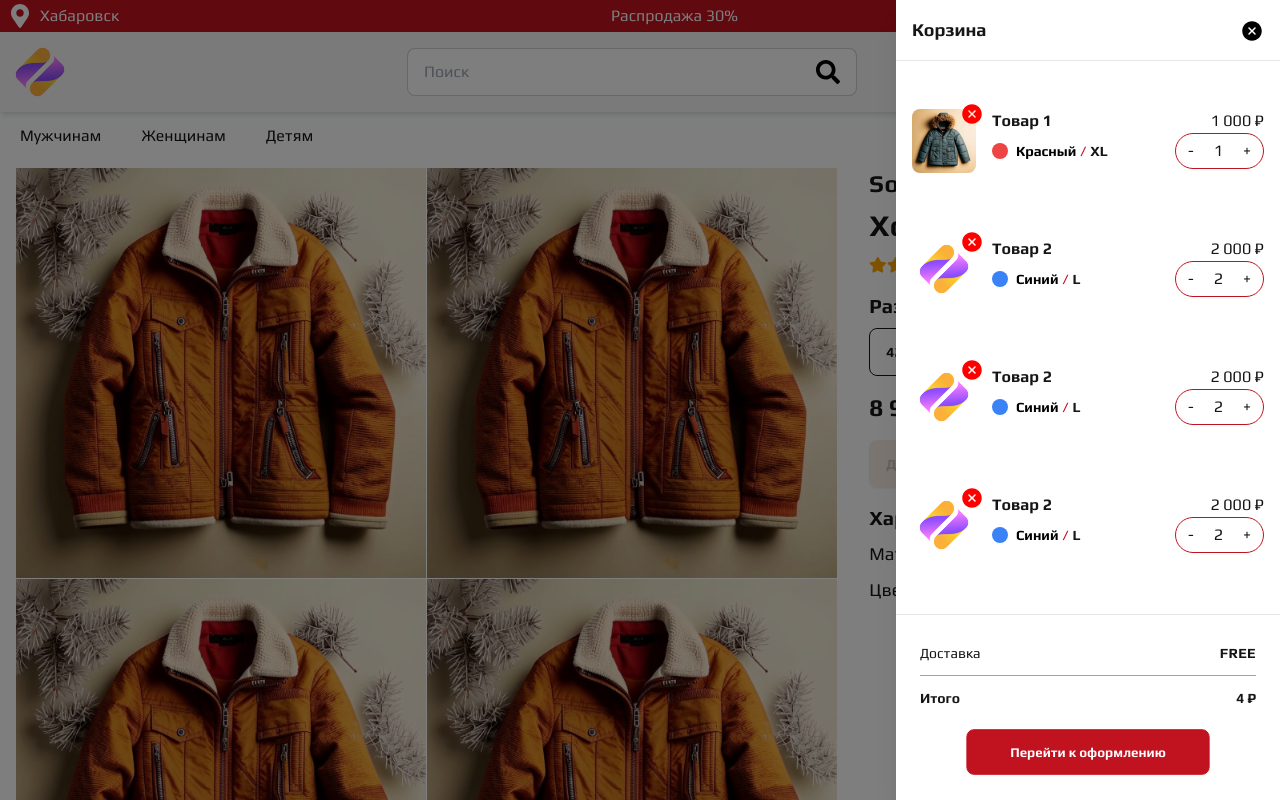
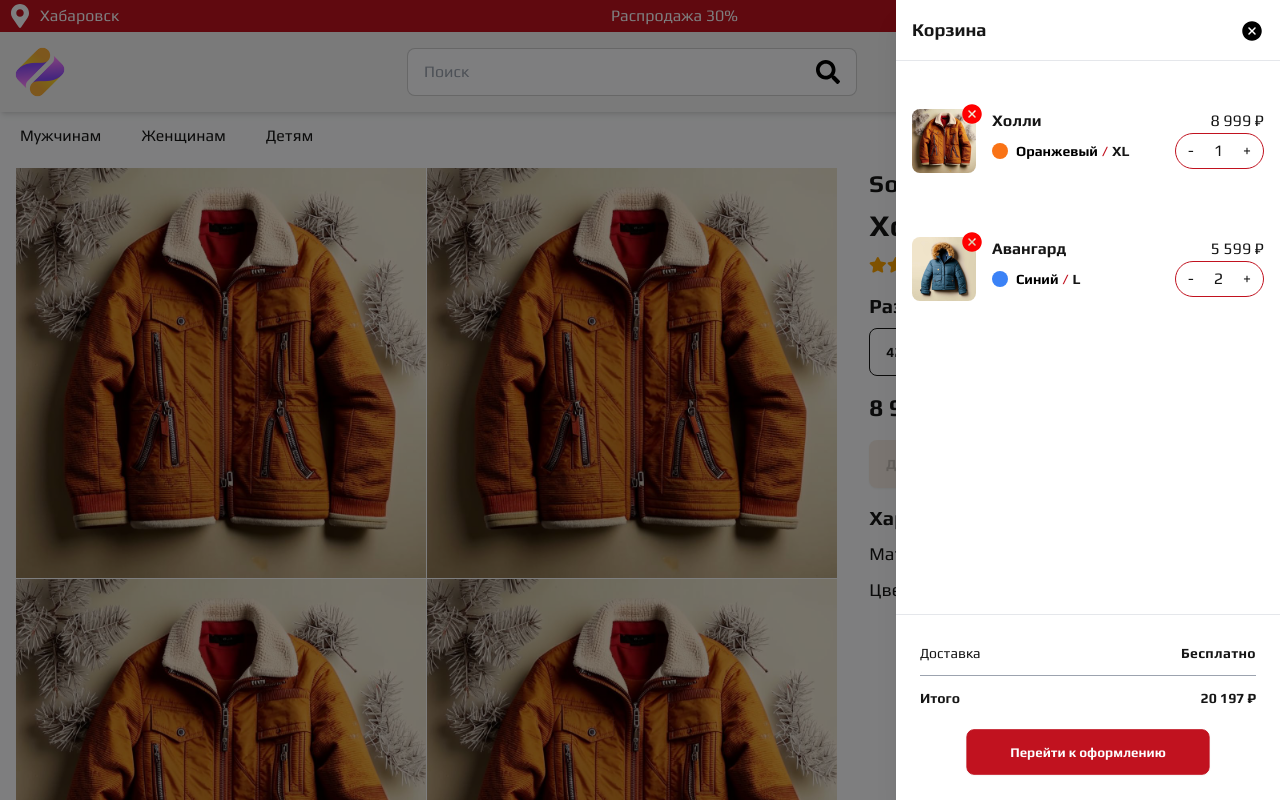
Before and after one commit to S3raphimCS/ostorishop, a Next.js app in the folder frontend/: page /debug in a window 1280 px wide. Both pictures are taken after a click on the button "Корзина". Shown: the top 800 px of the page. Built offline with nearby package versions, Linux system fonts and the light colour scheme.

Commit message:
Added BreadCrumb component

```diff
--- /dev/null
+++ b/frontend/src/app/wishlist/page.tsx
@@ -0,0 +1 @@
+export default function WishlistPage() {}
--- a/frontend/src/entities/ui/cart/CartNav.tsx
+++ b/frontend/src/entities/ui/cart/CartNav.tsx
@@ -12,95 +12,32 @@ export const CartNav: React.FC = () => {
   const cartItems = [
     {
       id: 1,
-      name: 'Товар 1',
+      name: 'Холли',
       path: 'product-1',
       variant: {
         image: {
-          url: '/categories-grid/men/clothing/jackets/jacket1.jpg',
+          url: '/categories-grid/men/clothing/jackets/jacket8.jpg',
           alt: 'Product 1',
         },
       },
-      price: 1000,
+      price: 8999,
       quantity: 1,
       options: [
-        { name: 'Цвет', value: 'Красный' },
+        { name: 'Цвет', value: 'Оранжевый' },
         { name: 'Размер', value: 'XL' },
       ],
     },
     {
       id: 2,
-      name: 'Товар 2',
+      name: 'Авангард',
       path: 'product-2',
       variant: {
         image: {
+          url: '/categories-grid/men/clothing/jackets/jacket2.jpg',
           alt: 'Product 2',
         },
       },
-      price: 2000,
-      quantity: 2,
-      options: [
-        { name: 'Цвет', value: 'Синий' },
-        { name: 'Размер', value: 'L' },
-      ],
-    },
-    {
-      id: 2,
-      name: 'Товар 2',
-      path: 'product-2',
-      variant: {
-        image: {
-          alt: 'Product 2',
-        },
-      },
-      price: 2000,
-      quantity: 2,
-      options: [
-        { name: 'Цвет', value: 'Синий' },
-        { name: 'Размер', value: 'L' },
-      ],
-    },
-    {
-      id: 2,
-      name: 'Товар 2',
-      path: 'product-2',
-      variant: {
-        image: {
-          alt: 'Product 2',
-        },
-      },
-      price: 2000,
-      quantity: 2,
-      options: [
-        { name: 'Цвет', value: 'Синий' },
-        { name: 'Размер', value: 'L' },
-      ],
-    },
-    {
-      id: 2,
-      name: 'Товар 2',
-      path: 'product-2',
-      variant: {
-        image: {
-          alt: 'Product 2',
-        },
-      },
-      price: 2000,
-      quantity: 2,
-      options: [
-        { name: 'Цвет', value: 'Синий' },
-        { name: 'Размер', value: 'L' },
-      ],
-    },
-    {
-      id: 2,
-      name: 'Товар 2',
-      path: 'product-2',
-      variant: {
-        image: {
-          alt: 'Product 2',
-        },
-      },
-      price: 2000,
+      price: 5599,
       quantity: 2,
       options: [
         { name: 'Цвет', value: 'Синий' },
--- a/frontend/src/entities/ui/cart/CartSidebarView.tsx
+++ b/frontend/src/entities/ui/cart/CartSidebarView.tsx
@@ -47,7 +47,7 @@ export const CartSidebarView: React.FC<CartSidebarProps> = ({
               </ul>
             )}
           </div>
-          <CartSummary totalItems={4} />
+          <CartSummary totalItems={20197} />
         </div>
       </div>
     </div>
--- a/frontend/src/entities/ui/cart/CartSummary.tsx
+++ b/frontend/src/entities/ui/cart/CartSummary.tsx
@@ -9,7 +9,7 @@ export const CartSummary: React.FC<{ totalItems: number }> = ({
       <ul className="pb-2">
         <li className="flex justify-between py-1">
           <span>Доставка</span>
-          <span className="font-bold tracking-wide">FREE</span>
+          <span className="font-bold tracking-wide">Бесплатно</span>
         </li>
       </ul>
       <div className="mb-2 flex justify-between border-t border-gray-400 py-3 font-bold">
--- a/frontend/src/entities/ui/wishlist/WishlistNav.tsx
+++ b/frontend/src/entities/ui/wishlist/WishlistNav.tsx
@@ -4,7 +4,7 @@ import { Icon } from '@/shared/ui';
 
 export const WishlistNav = () => {
   return (
-    <Link className="flex flex-col items-center" href={paths.cart}>
+    <Link className="flex flex-col items-center" href={paths.wishlist}>
       <Icon icon={'heart'} color="black" />
       <span className="text-sm">Избранное</span>
     </Link>
--- /dev/null
+++ b/frontend/src/shared/ui/breadcrumb/BreadСrumb.tsx
@@ -0,0 +1,62 @@
+'use client';
+import Link from 'next/link';
+import { usePathname } from 'next/navigation';
+import { Icon } from '../icons/Icon';
+
+interface BreadcrumbItem {
+  label: string;
+  url: string;
+  disabled?: boolean;
+}
+
+const pathNames: { [key: string]: string } = {
+  men: 'Мужчинам',
+  jackets: 'Куртки',
+};
+
+export const BreadСrumb = () => {
+  const pathname = usePathname();
+  const segments = pathname.split('/').filter((item) => item !== '');
+
+  const home: BreadcrumbItem = { label: 'Главная', url: '/' };
+
+  const breadcrumbItems: BreadcrumbItem[] = segments.map((item, index) => {
+    const breadcrumbItem: BreadcrumbItem = {
+      label: pathNames[item] || item,
+      url: `/${segments.slice(0, index + 1).join('/')}`,
+      disabled: index === segments.length - 1,
+    };
+    return breadcrumbItem;
+  });
+
+  return (
+    <nav className="flex" aria-label="Breadcrumb">
+      <ol className="inline-flex items-center space-x-1 md:space-x-2 rtl:space-x-reverse">
+        <li className="inline-flex items-center">
+          <Link
+            className="inline-flex items-center gap-1 text-sm font-medium hover:text-accent"
+            href={home.url}
+          >
+            <Icon icon={'home'} size={'0.8rem'} />
+            {home.label}
+          </Link>
+        </li>
+        {breadcrumbItems.map((item, index) => (
+          <li key={index} className="inline-flex items-center">
+            <span className="mr-2 text-gray-400">&#62;</span>
+            {!item.disabled ? (
+              <Link
+                className="inline-flex items-center text-sm font-medium hover:text-accent"
+                href={item.url}
+              >
+                {item.label}
+              </Link>
+            ) : (
+              <span className="text-sm font-medium">{item.label}</span>
+            )}
+          </li>
+        ))}
+      </ol>
+    </nav>
+  );
+};
--- a/frontend/src/shared/ui/icons/Icon.tsx
+++ b/frontend/src/shared/ui/icons/Icon.tsx
@@ -24,6 +24,7 @@ import {
   RiArrowDropDownLine,
   RiArrowDropUpLine,
 } from 'react-icons/ri';
+import { IoHome } from 'react-icons/io5';
 
 export type IconTypes =
   | 'dropdown'
@@ -35,6 +36,7 @@ export type IconTypes =
   | 'star'
   | 'half-star'
   | 'profile'
+  | 'home'
   | 'search'
   | 'cart'
   | 'location'
@@ -65,6 +67,7 @@ const ICON_TYPES: Record<IconTypes, IconType> = {
   star: FaStar,
   'half-star': FaStarHalfAlt,
   profile: RiAccountCircleFill,
+  home: IoHome,
   search: FaSearch,
   cart: FaShoppingBag,
   location: FaMapMarkerAlt,
--- a/frontend/src/shared/ui/index.ts
+++ b/frontend/src/shared/ui/index.ts
@@ -1,3 +1,4 @@
+export { BreadСrumb } from './breadcrumb/BreadСrumb';
 export { Button } from './buttons/Button';
 export { Carousel } from './carousel/Carousel';
 export { CarouselNoSSR } from './carousel/CarouselNoSSR';
```
Also changed, not shown: 1 other file (tests, documents, lock files or other folders).
